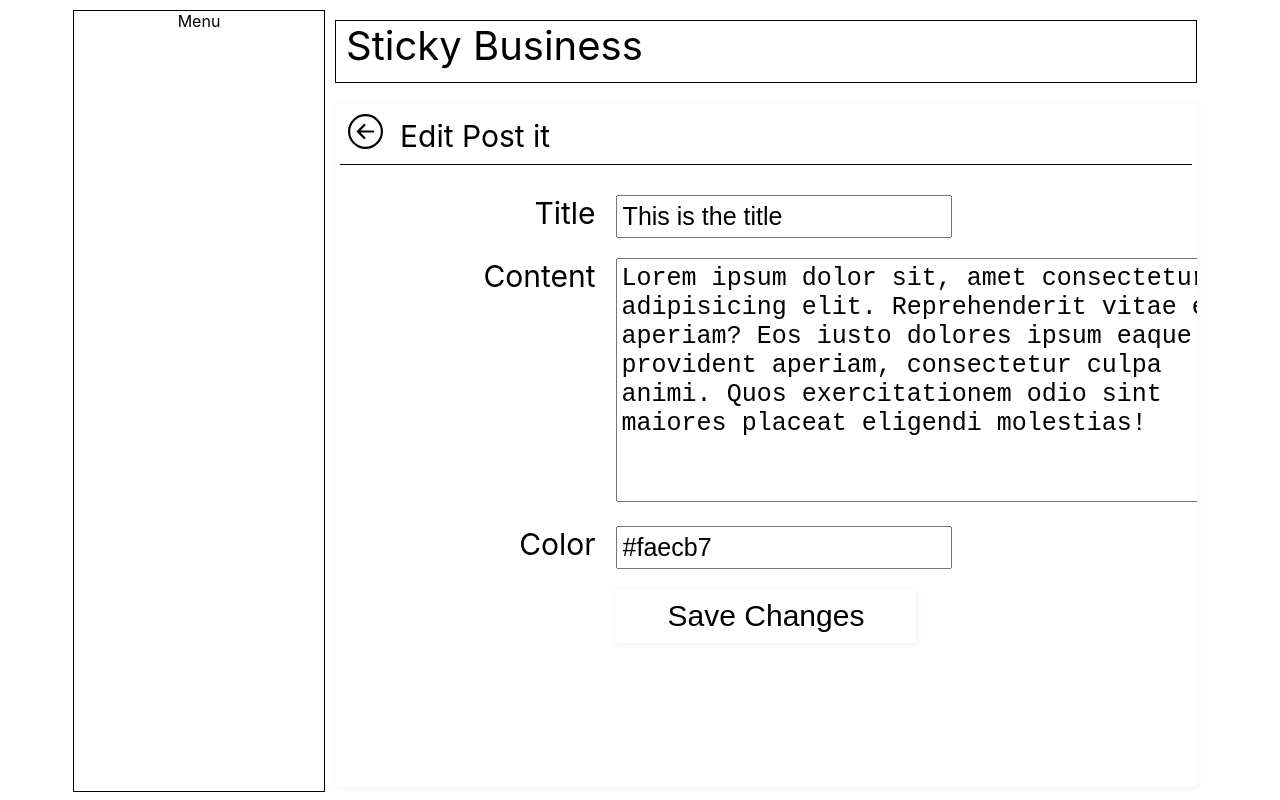
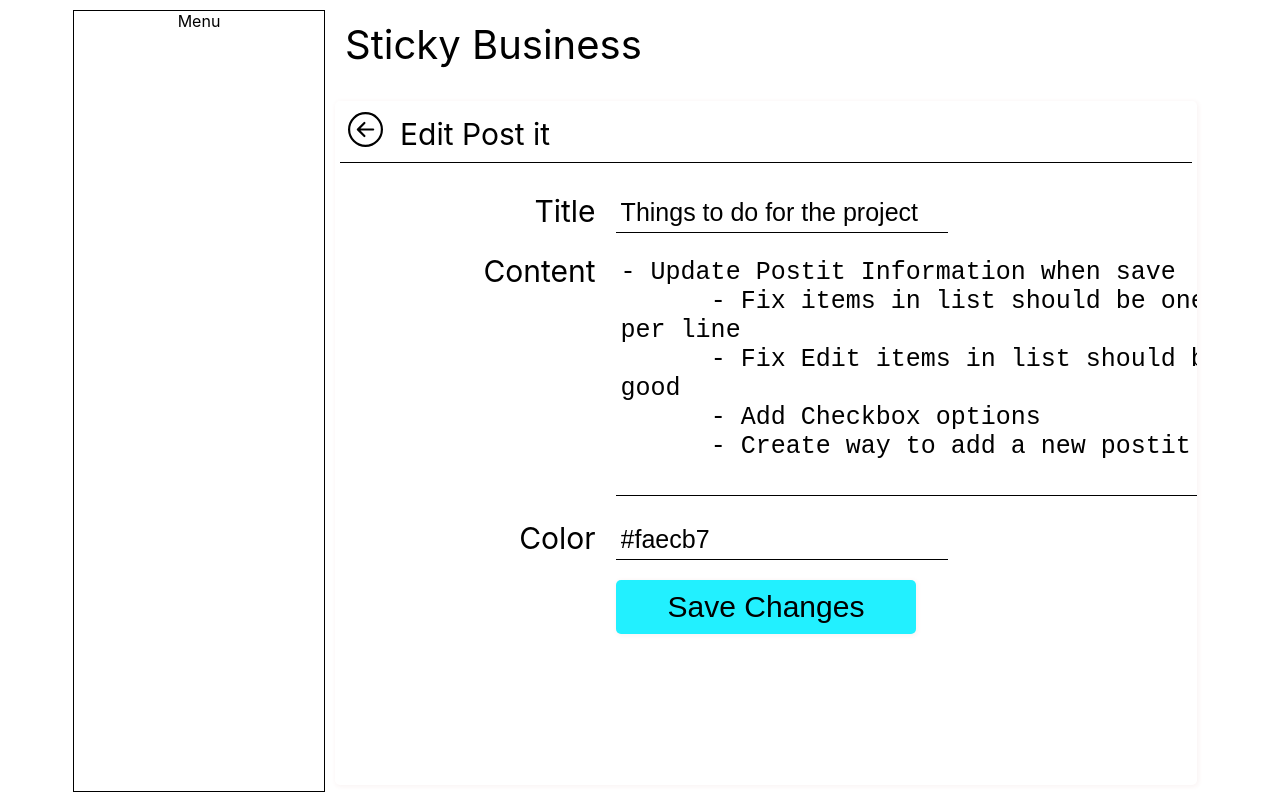
Before and after one commit to GiovaneForlenza/todo-list, a React (Create React App) app in the folder client/: page / in a window 1280 px wide. Both pictures are taken after a click on the element 495 px from the left and 262 px from the top of the page. Built offline with nearby package versions, Linux system fonts and the light colour scheme.

Commit message:
Fix form editing and updating the array

```diff
--- a/client/src/components/EditPostIt.js
+++ b/client/src/components/EditPostIt.js
@@ -7,7 +7,14 @@ import { ContentContext } from "../context/ContentContext";
 import FormLine from "./formElements/FormLine";
 
 function EditPostIt() {
-  const { showCorkBoard, editingPostIt } = useContext(ContentContext);
+  const { showCorkBoard, editingPostIt, setEditingPostIt } =
+    useContext(ContentContext);
+
+  function handleSubmit(e) {
+    e.preventDefault();
+    alert(editingPostIt.bgColor);
+  }
+
   return (
     <div id="editPostIt-container">
       <div className="header">
@@ -16,6 +23,7 @@ function EditPostIt() {
             className="icon"
             onClick={() => {
               showCorkBoard();
+              setEditingPostIt({});
             }}
           >
             <BsArrowLeftCircle />
@@ -24,21 +32,30 @@ function EditPostIt() {
         <div className="right">Edit Post it</div>
       </div>
       <div className="editPostIt-content">
-        <form action="">
+        <form onSubmit={(e) => handleSubmit(e)}>
           <FormLine
             labelTitle={"Title"}
             inputType={"input"}
             inputText={editingPostIt.title}
+            editingPostIt={editingPostIt}
+            setEditingPostIt={setEditingPostIt}
+            whatsEditing={"title"}
           />
           <FormLine
             labelTitle={"Content"}
             inputType={"textarea"}
             inputText={editingPostIt.content}
+            editingPostIt={editingPostIt}
+            setEditingPostIt={setEditingPostIt}
+            whatsEditing={"content"}
           />
           <FormLine
             labelTitle={"Color"}
             inputType={"input"}
             inputText={editingPostIt.bgColor}
+            editingPostIt={editingPostIt}
+            setEditingPostIt={setEditingPostIt}
+            whatsEditing={"bgColor"}
           />
           <div className="line">
             <input type="submit" value="Save Changes" />
--- a/client/src/components/formElements/FormLine.js
+++ b/client/src/components/formElements/FormLine.js
@@ -1,6 +1,20 @@
 import React from "react";
 
-function FormLine({ labelTitle, inputType, inputText }) {
+function FormLine({
+  labelTitle,
+  inputType,
+  inputText,
+  editingPostIt,
+  setEditingPostIt,
+  whatsEditing,
+}) {
+  function handleEdit(e) {
+    whatsEditing === "title"
+      ? setEditingPostIt({ title: e.target.getValue })
+      : whatsEditing === "content"
+      ? setEditingPostIt({ content: e.target.getValue })
+      : setEditingPostIt({ bgColor: e.target.getValue });
+  }
   return (
     <div className="line">
       <div className="left">
@@ -8,9 +22,15 @@ function FormLine({ labelTitle, inputType, inputText }) {
       </div>
       <div className="right">
         {inputType === "input" ? (
-          <input type="text" name="" id="" value={inputText} />
+          <input
+            type="text"
+            name=""
+            id=""
+            value={inputText}
+            onChange={(e) => handleEdit(e)}
+          />
         ) : inputType === "textarea" ? (
-          <textarea value={inputText} rows="8" cols="40" />
+          <textarea value={inputText} rows="8" cols="40" onChange={(e) => {}} />
         ) : null}
       </div>
     </div>
--- a/client/src/context/postItContext.js
+++ b/client/src/context/postItContext.js
@@ -5,9 +5,12 @@ export const PostItContextProvider = (props) => {
   const [postItList, setPostItList] = useState([
     {
       id: 1,
-      title: "This is the title",
-      content:
-        "Lorem ipsum dolor sit, amet consectetur adipisicing elit. Reprehenderit vitae est aperiam? Eos iusto dolores ipsum eaque provident aperiam, consectetur culpa animi. Quos exercitationem odio sint maiores placeat eligendi molestias!",
+      title: "Things to do for the project",
+      content: `- Update Postit Information when save
+      - Fix items in list should be one per line
+      - Fix Edit items in list should be good
+      - Add Checkbox options
+      - Create way to add a new postit`,
       bgColor: "#faecb7",
     },
     {
--- a/client/src/style/component-style/editPostIt.scss
+++ b/client/src/style/component-style/editPostIt.scss
@@ -49,6 +49,9 @@
           font-size: 25px;
           padding: 5px;
           box-sizing: border-box;
+          // border-radius: 5px;
+          border: none;
+          border-bottom: 1px solid #000;
         }
         textarea {
           resize: none;
@@ -59,9 +62,10 @@
         border: none;
         width: 300px;
         font-size: 30px;
-        background-color: #fff;
+        background-color: #22f0ff;
         box-shadow: 1px 1px 5px 1px #faf4f4;
         transition: all 0.2s;
+        border-radius: 5px;
         &:hover {
           cursor: pointer;
           transform: scale(1.05);
--- a/client/src/style/page-style/home.scss
+++ b/client/src/style/page-style/home.scss
@@ -16,7 +16,6 @@
     padding: 10px;
     box-sizing: border-box;
     .title {
-      border: 1px solid #000;
       text-align: left;
       padding-left: 10px;
       font-size: 40px;
```
